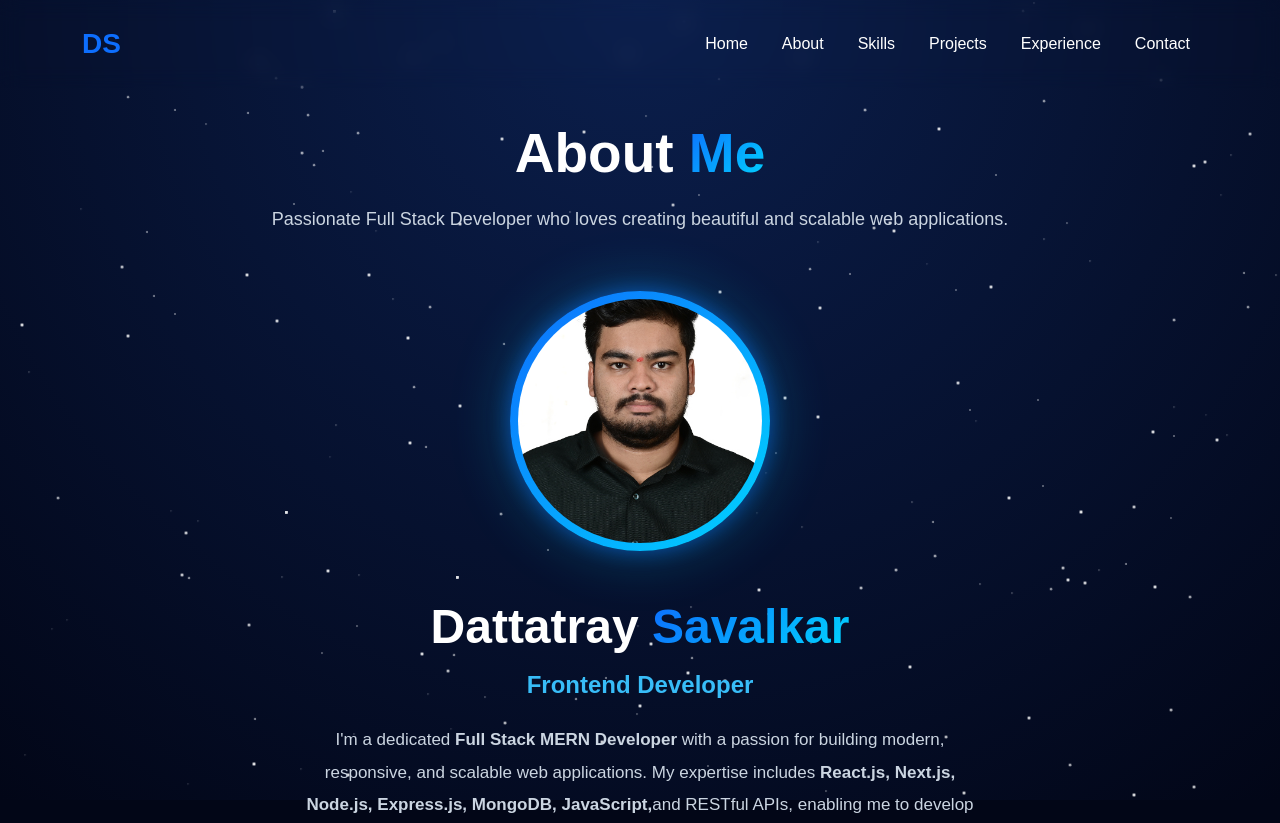
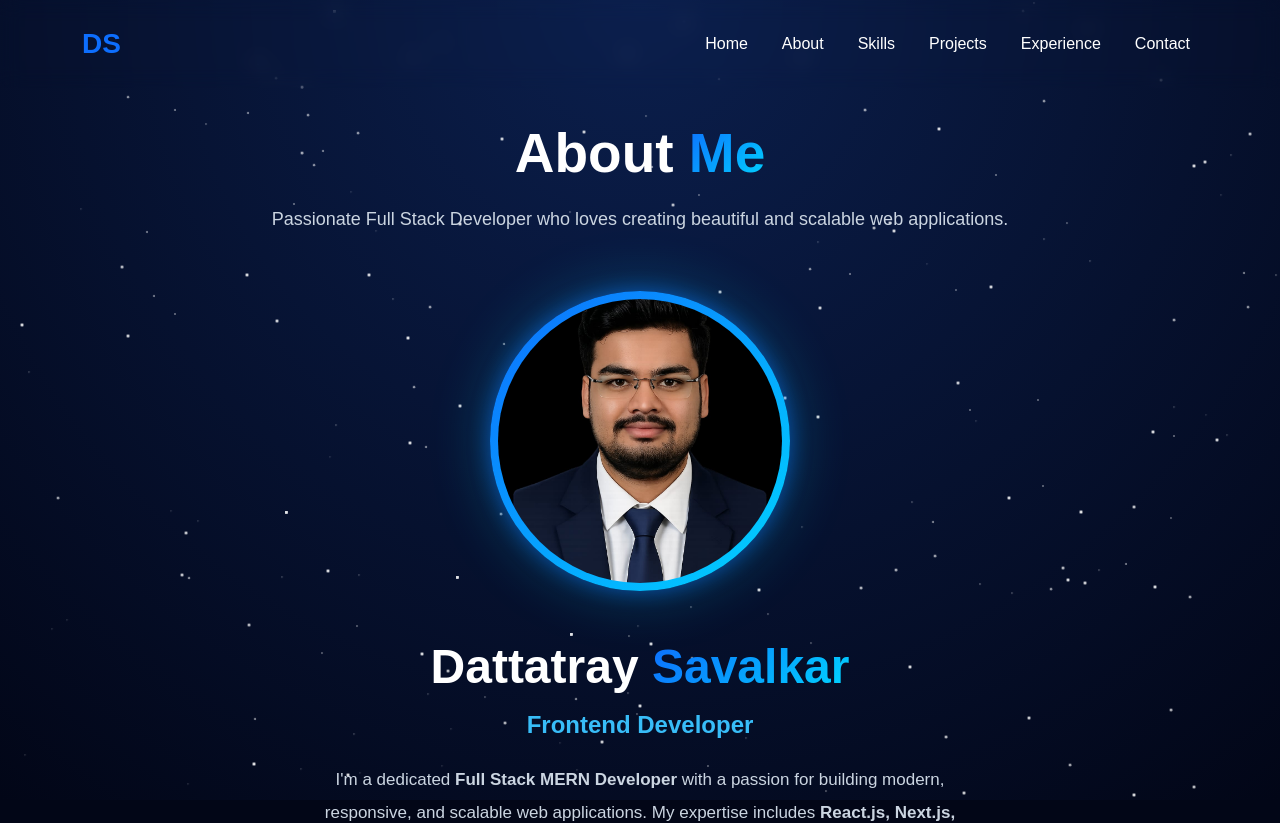
Before and after one commit to Dattatray1705/Portfolio, a React (Vite) app: page / in a window 1280 px wide. Shown: the top 823 px of the page. Built offline with nearby package versions, Linux system fonts and the light colour scheme.

Commit message:
Profile img update

```diff
--- a/src/component/About/About.css
+++ b/src/component/About/About.css
@@ -42,8 +42,8 @@
 ========================================== */
 
 .profile-ring{
-    width:260px;
-    height:260px;
+    width:300px;
+    height:300px;
     margin:0 auto 35px;
     border-radius:50%;
     padding:8px;
--- a/src/component/About/About.jsx
+++ b/src/component/About/About.jsx
@@ -1,5 +1,5 @@
 import "./About.css";
-import profile from "../../assets/images/logo.png";
+import profile from "../../assets/images/logo.jpeg";
 import { useState, useEffect } from "react";
 import { motion } from "framer-motion";
 
--- a/src/component/Contact/Contact.css
+++ b/src/component/Contact/Contact.css
@@ -346,6 +346,7 @@ transform:translateY(0);
   width:120px;
     height:120px;
   border-radius: 50%;
+
   background: var(--primary);
   color: white;
   display: flex;
@@ -367,7 +368,7 @@ transform:translateY(0);
 .footer-social {
   display: flex;
   justify-content: center;
-  gap: 18px;
+  gap: 50px;
   margin: 30px 0;
 }
 
@@ -477,7 +478,7 @@ transform:translateY(0);
 }
 
 .profile-circle:hover {
-  transform: scale(1.05) rotate(2deg);
+  transform: scale(1.05);
   box-shadow: 0 15px 40px rgba(37, 99, 235, 0.45);
 }
 
--- a/src/component/Contact/Contact.jsx
+++ b/src/component/Contact/Contact.jsx
@@ -3,7 +3,7 @@ import "./Contact.css";
 import { motion } from "framer-motion";
 import emailjs from "@emailjs/browser";
 import { useState } from "react";
-import logo from "../../assets/images/logo.png";
+import logo from "../../assets/images/logo.jpeg";
 
 import {
   FaEnvelope,
@@ -407,24 +407,20 @@ I'm currently open to Full Stack Developer internships and entry-level opportuni
 
 <footer className="portfolio-footer">
 
-<div className="footer-logo">
 
-<img src={logo} alt="Dattatray Savalkar" />
 
-</div>
 
-<h3>
 
-Dattatray Savalkar
 
-</h3>
+<div className="footer-line"></div>
 
-<p>
+<p className="copyright">
 
-Full Stack Developer
+© {new Date().getFullYear()} Dattatray Savalkar.
+<br />
+Built with ❤️ using React.js, Framer Motion & Bootstrap.
 
 </p>
-
 <div className="footer-social">
 
 <a
@@ -458,16 +454,6 @@ rel="noreferrer"
 </a>
 
 </div>
-
-<div className="footer-line"></div>
-
-<p className="copyright">
-
-© {new Date().getFullYear()} Dattatray Savalkar.
-<br />
-Built with ❤️ using React.js, Framer Motion & Bootstrap.
-
-</p>
 </footer>
 
 
```
Also changed, not shown: src/assets/images/logo.jpeg (added).
